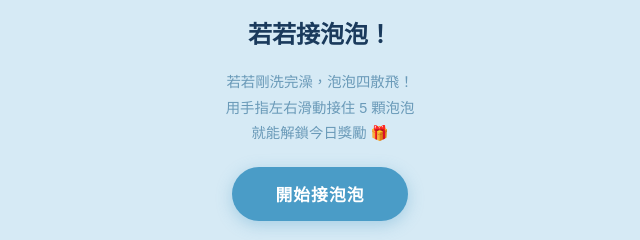
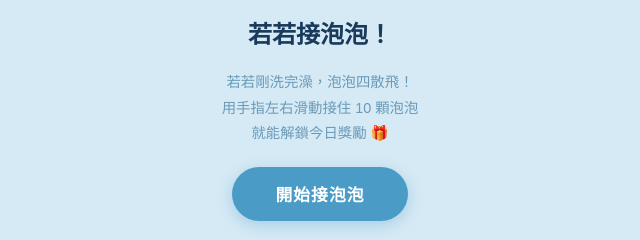
Before and after one commit to harryhsucw/ro, a plain HTML site: page 2026-06-01/index.html in a window 1280 px wide. Shown: the part 339-579 px from the top of the page, 320-960 px from the left. Drawn offline with Linux system fonts and the light colour scheme; a web font is replaced by a local one.

Commit message:
Update index.html

```diff
--- a/2026-06-01/index.html
+++ b/2026-06-01/index.html
@@ -256,7 +256,7 @@
 <div class="start-overlay" id="start-overlay">
     <div class="start-roro">🛁</div>
     <div class="start-title">若若接泡泡！</div>
-    <div class="start-sub">若若剛洗完澡，泡泡四散飛！<br>用手指左右滑動接住 5 顆泡泡<br>就能解鎖今日獎勵 🎁</div>
+    <div class="start-sub">若若剛洗完澡，泡泡四散飛！<br>用手指左右滑動接住 10 顆泡泡<br>就能解鎖今日獎勵 🎁</div>
     <button class="start-btn" onclick="startGame()">開始接泡泡</button>
 </div>
 
```
